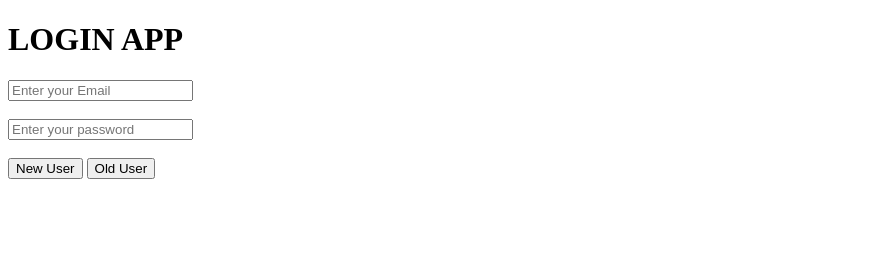
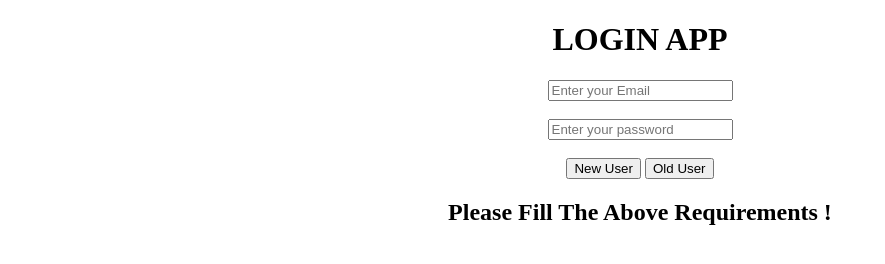
Before and after one commit to Zain-The-Coder/Javascript-Basic-Projects, a plain HTML site: page Login/index.html in a window 1280 px wide. Both pictures are taken after a click on the button "New User". Shown: the whole page, without its empty margins (0-885 px from the left). Drawn offline with Linux system fonts and the light colour scheme.

Commit message:
Third Project

```diff
--- a/Login/app.js
+++ b/Login/app.js
@@ -1,29 +1,44 @@
+
 let heading = document.getElementById("heading1");
 heading.innerHTML = "LOGIN APP" ;
+let output = document.getElementById("output");
 
+let userPasswords = [] ;
 let userEmails = [] ;
-let userPasswords = [] ;
 
-function emailReceiver () {
-    let first = document.getElementById("formField1").value;
-    return first;
+function newUser (usEm , usPm) {
+    let firstUserEmail = newUserEmail(usEm) ;
+    let firstUserPassword = newUserPassword(usPm);
+    oldUser();
+    if(firstUserEmail && firstUserPassword) {
+        userEmails.push(firstUserEmail);
+        userPasswords.push(firstUserPassword);
+        console.log(userEmails);
+        console.log(userPasswords);
+        output.innerHTML = " " ;
+    } else {
+        output.innerHTML = "Please Fill The Above Requirements !" ;
+    }
 }
 
-function passwordReceiver () {
-    let second = document.getElementById("formField2").value ;
-    return second ;
-
+function newUserEmail (usEm) {
+    usEm = document.getElementById("formField1").value;
+    return usEm ;
 }
-
-function newUser () {
-    let firstEmails = emailReceiver();
-    let firstPasswords = passwordReceiver () ;
-    userEmails.push(firstEmails);
-    userPasswords.push(firstPasswords);
-    console.log(userEmails);
-    console.log(userPasswords);
+function newUserPassword (usPm) {
+    usPm = document.getElementById("formField2").value;
+    return usPm ;
 }
 
 function oldUser () {
-
+    let oldUserEmail = document.getElementById("formField1").value;
+    let oldUserPassword = document.getElementById("formField2").value;
+    let emailChecker = userEmails.indexOf(oldUserEmail);
+    if(emailChecker !== -1 && userPasswords[emailChecker] === oldUserPassword) {
+        output.innerHTML = "WELCOME USER ! Login successfully."
+    } else if(emailChecker) {
+        output.innerHTML = "Authentication Failed ." ;
+    } else {
+        output.innerHTML = "Wrong Information !"
+    }
 }
--- a/Login/index.html
+++ b/Login/index.html
@@ -6,13 +6,16 @@
     <title>Document</title>
 </head>
 <body>
+    <center>
 
     <h1 id="heading1"></h1>
     <input type="email" id="formField1" placeholder="Enter your Email"> <br> <br>
     <input type="password" id="formField2" placeholder="Enter your password"> <br> <br>
     <button onclick="newUser()">New User</button>
     <button onclick="oldUser()">Old User</button>
+    <h2 id="output"></h2>
 
+    </center>
 <script src="app.js"></script>
 </body>
 </html>
```
